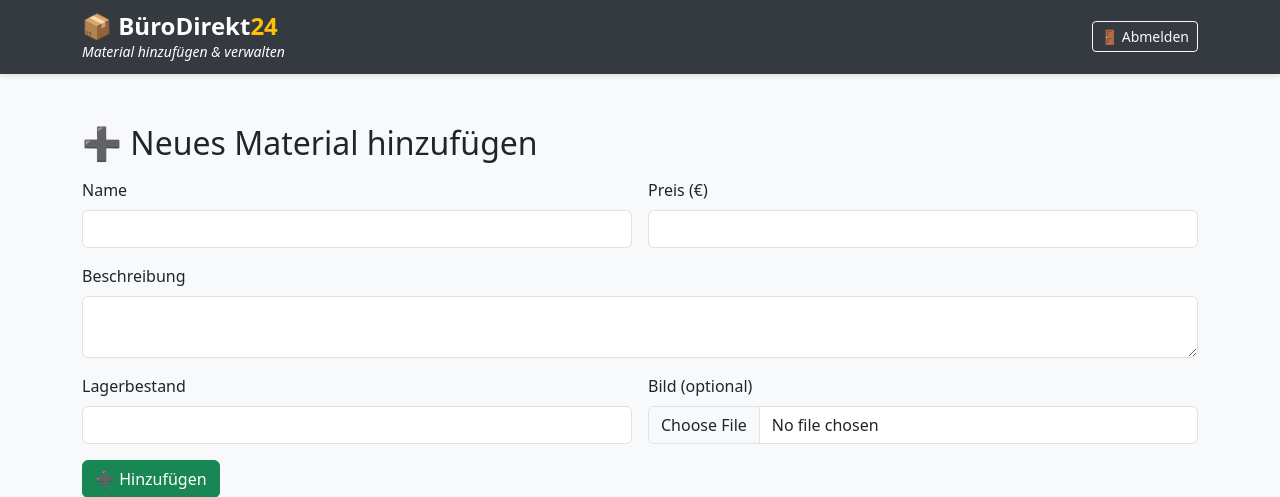
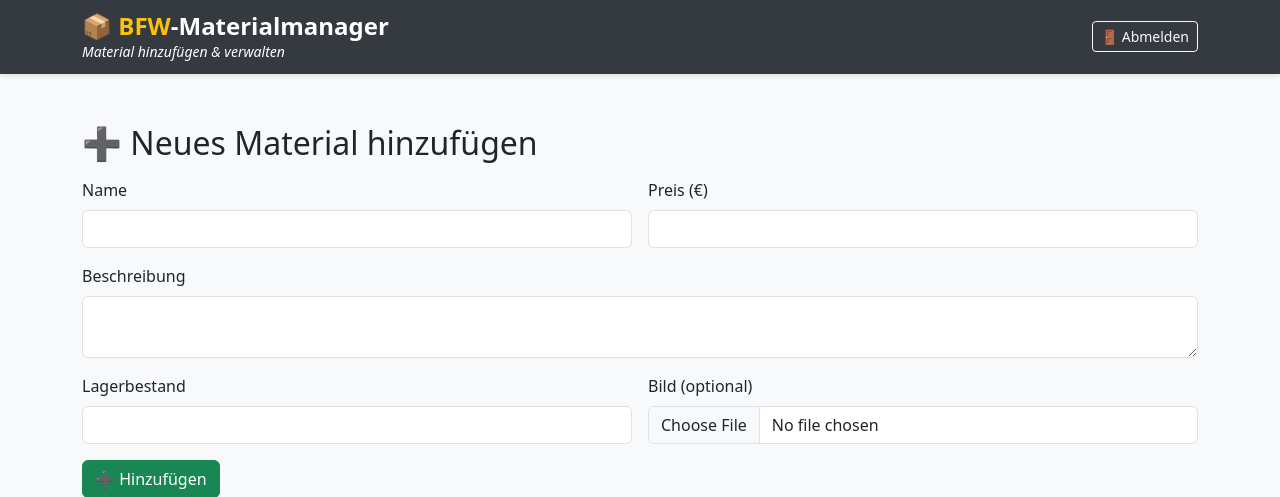
Before and after one commit to ViolettaUkraine/Materialbestellung, a PHP site: the page made by material_hinzufügen.php in a window 1280 px wide. Shown: the top 497 px of the page. Run offline with PHP 8.4, Linux system fonts and the light colour scheme; a user stored in the database is signed in; data comes from the database, SQL or seed files in the repository.

Commit message:
BFW-Materialmanger Kopfzeile

```diff
--- a/bestellen.php
+++ b/bestellen.php
@@ -77,7 +77,7 @@ if ($_SERVER['REQUEST_METHOD'] === 'POST') {
 <header class="sticky-header">
     <div class="container d-flex justify-content-between align-items-center">
         <div>
-            <h1 class="h4 mb-0 fw-bold" style="letter-spacing: 1px;">📦 BüroDirekt<span style="color: #ffc107;">24</span></h1>
+            <h1 class="h4 mb-0 fw-bold">📦 <span style="color: #ffc107;">BFW</span>-Materialmanager</h1>
             <small class="d-block text-white fst-italic" style="font-size: 0.9rem;">Ihr Partner für Bürobedarf – schnell, einfach, direkt.</small>
         </div>
         <form method="post" action="logout.php" class="m-0">
--- a/bestellungen.php
+++ b/bestellungen.php
@@ -100,7 +100,7 @@ foreach ($orders as $order) {
 <header class="sticky-header">
     <div class="container d-flex justify-content-between align-items-center">
         <div>
-            <h1 class="h4 mb-0 fw-bold" style="letter-spacing: 1px;">📦 BüroDirekt<span style="color: #ffc107;">24</span></h1>
+            <h1 class="h4 mb-0 fw-bold">📦 <span style="color: #ffc107;">BFW</span>-Materialmanager</h1>
             <small class="d-block text-white fst-italic" style="font-size: 0.9rem;">Ihr Partner für Bürobedarf – schnell, einfach, direkt.</small>
         </div>
         <form method="post" action="logout.php" class="m-0">
--- a/index.php
+++ b/index.php
@@ -16,7 +16,6 @@ if ($_SERVER["REQUEST_METHOD"] == "POST") {
                     header("Location: admin.php");
                     break;
                 case 'bearbeiter':
-                case 'geschäftsstelle':
                     header("Location: bestellungen.php");
                     break;
                 case 'besteller':
@@ -72,7 +71,7 @@ if ($_SERVER["REQUEST_METHOD"] == "POST") {
 <header class="sticky-header">
   <div class="container d-flex justify-content-between align-items-center">
     <div>
-      <h1 class="h4 mb-0 fw-bold">📦 BüroDirekt<span style="color: #ffc107;">24</span></h1>
+      <h1 class="h4 mb-0 fw-bold">📦 <span style="color: #ffc107;">BFW</span>-Materialmanager</h1>
       <small class="d-block fst-italic" style="font-size: 0.9rem;">Ihr Partner für Bürobedarf – schnell, einfach, direkt.</small>
     </div>
     <?php if (isset($_SESSION['user'])): ?>
--- a/material_hinzufügen.php
+++ b/material_hinzufügen.php
@@ -69,7 +69,7 @@ $materials = $stmt->fetchAll(PDO::FETCH_ASSOC);
 <header class="sticky-header">
     <div class="container d-flex justify-content-between align-items-center">
         <div>
-            <h1 class="h4 mb-0 fw-bold">📦 BüroDirekt<span style="color: #ffc107;">24</span></h1>
+            <h1 class="h4 mb-0 fw-bold">📦 <span style="color: #ffc107;">BFW</span>-Materialmanager</h1>
             <small class="d-block text-white fst-italic">Material hinzufügen & verwalten</small>
         </div>
         <form method="post" action="logout.php" class="m-0">
```
